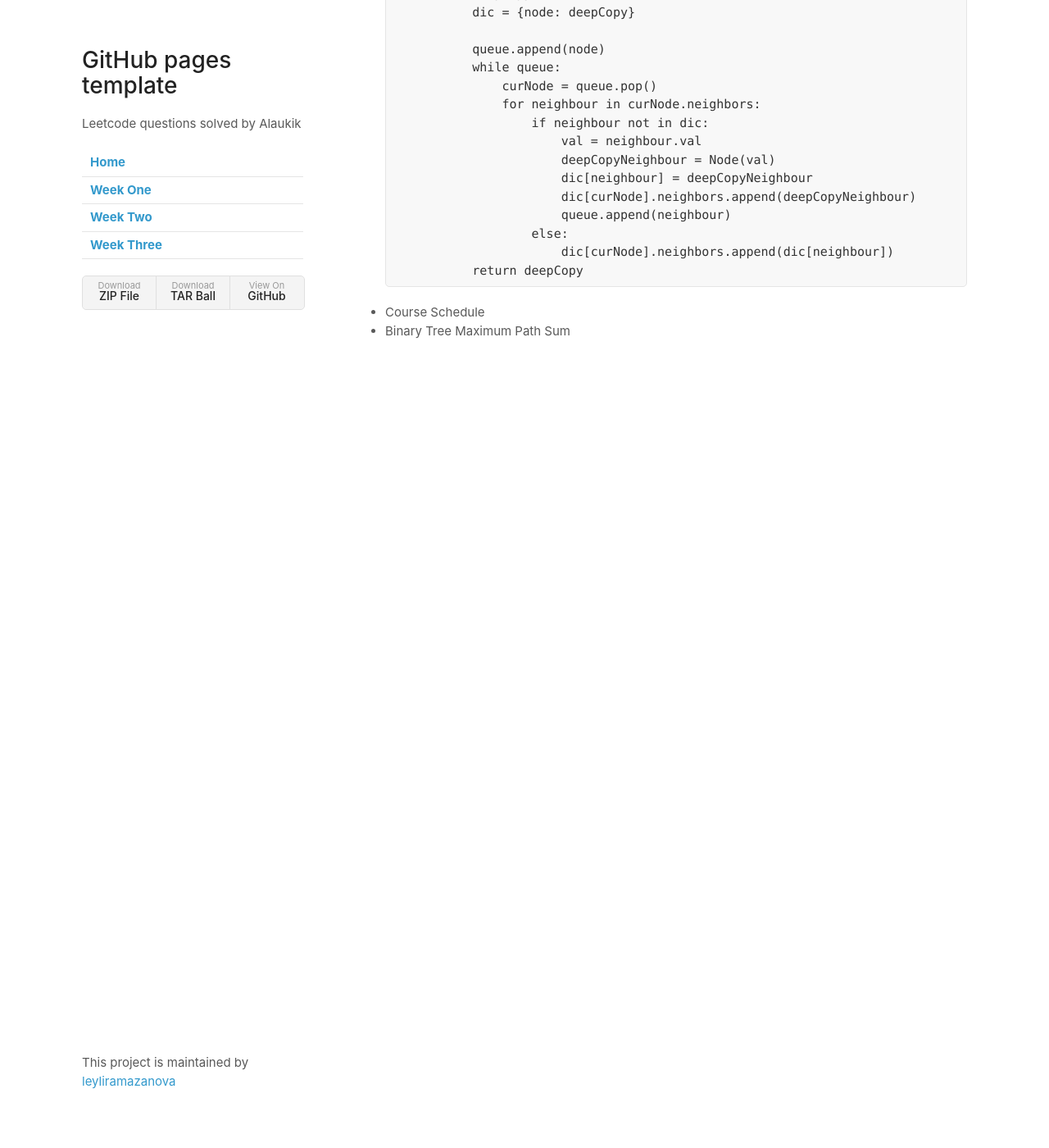
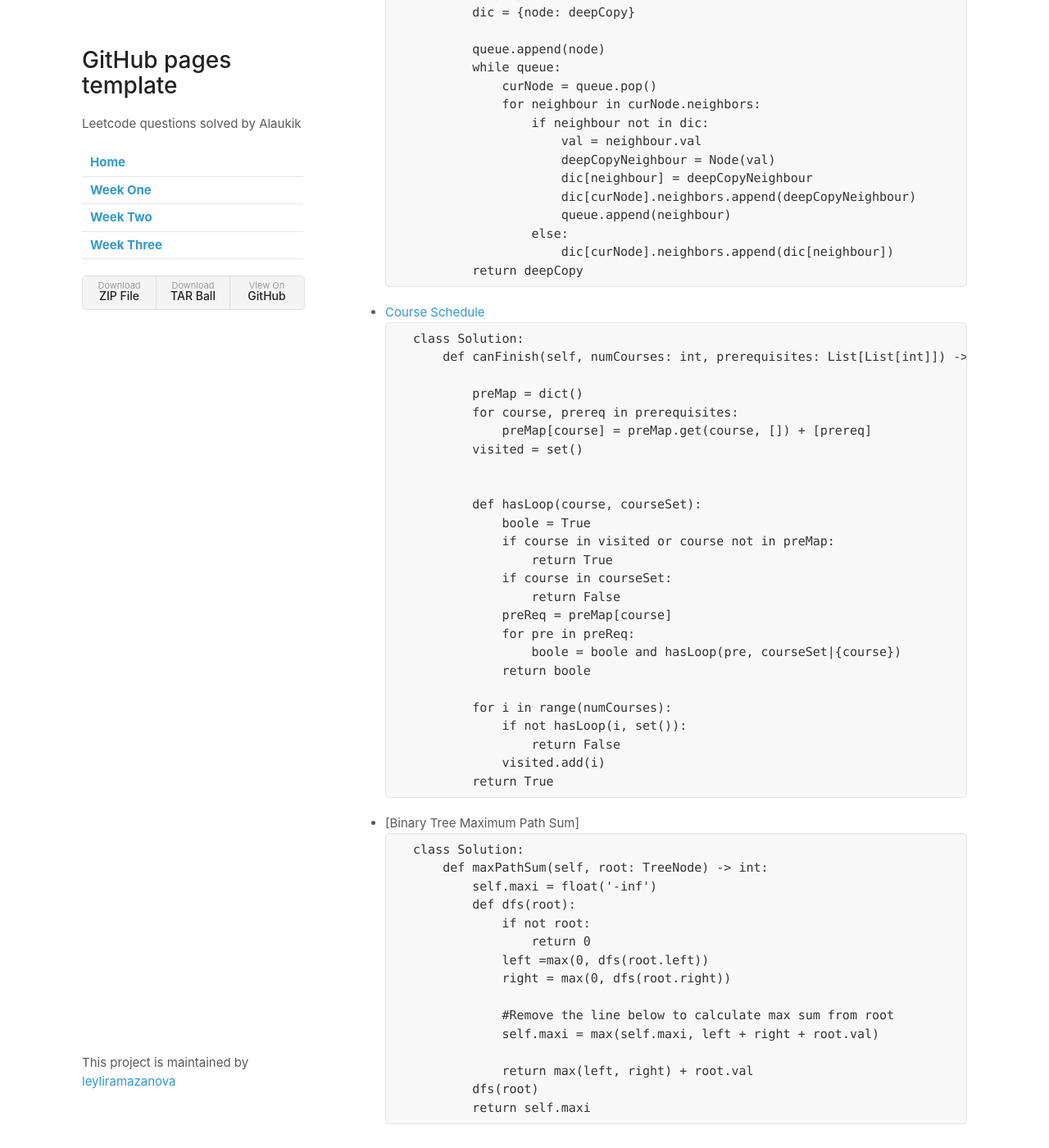
Before and after one commit to leyliramazanova/Five-Weeks-of-Leet-Code, a Jekyll site: the page built from weekThree.md, in a window 1280 px wide and 1400 px high, scrolled down 4022 px. Shown: the whole window at 82% size. Built offline with Jekyll 4.4.1, drawn with Linux system fonts in a browser that asks for light colours; our own code applies the rules of GitHub Pages for plain Markdown files; before the commit the page ends 4507 px from its top, so only the background shows below that.

Commit message:
Week3 Completed

````diff
--- a/weekThree.md
+++ b/weekThree.md
@@ -200,5 +200,49 @@ is quite rare and usually not necessary.</p>
                         dic[curNode].neighbors.append(dic[neighbour])
             return deepCopy
     ```
-- Course Schedule
-- Binary Tree Maximum Path Sum
+- [Course Schedule](https://yangshun.github.io/tech-interview-handbook/best-practice-questions/)
+    ```python
+    class Solution:
+        def canFinish(self, numCourses: int, prerequisites: List[List[int]]) -> bool:
+
+            preMap = dict()
+            for course, prereq in prerequisites:
+                preMap[course] = preMap.get(course, []) + [prereq]
+            visited = set()
+
+
+            def hasLoop(course, courseSet):
+                boole = True
+                if course in visited or course not in preMap:
+                    return True
+                if course in courseSet:
+                    return False
+                preReq = preMap[course]
+                for pre in preReq:
+                    boole = boole and hasLoop(pre, courseSet|{course})
+                return boole
+
+            for i in range(numCourses):
+                if not hasLoop(i, set()):
+                    return False
+                visited.add(i)
+            return True
+    ```
+- [Binary Tree Maximum Path Sum]
+    ```python
+    class Solution:
+        def maxPathSum(self, root: TreeNode) -> int:
+            self.maxi = float('-inf')
+            def dfs(root):
+                if not root:
+                    return 0
+                left =max(0, dfs(root.left))
+                right = max(0, dfs(root.right))
+
+                #Remove the line below to calculate max sum from root
+                self.maxi = max(self.maxi, left + right + root.val)
+
+                return max(left, right) + root.val
+            dfs(root)
+            return self.maxi
+    ```
````
